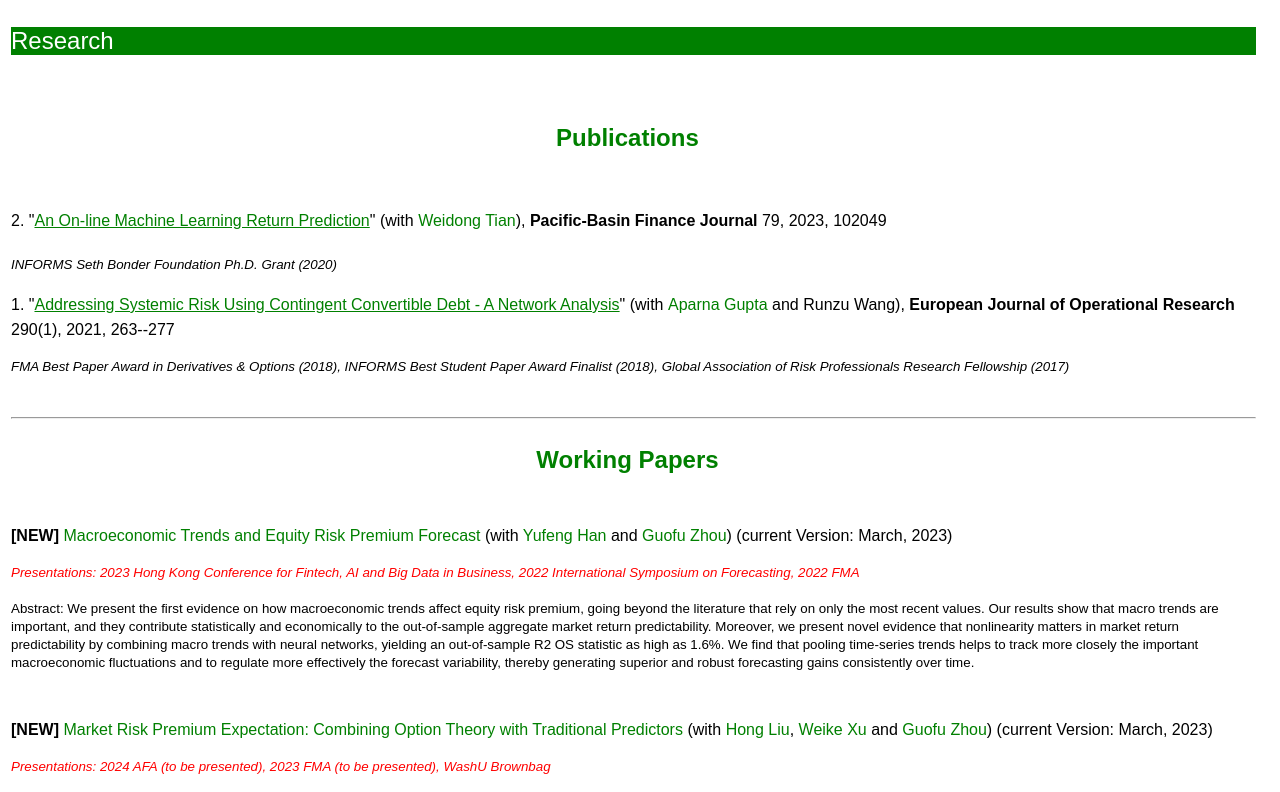
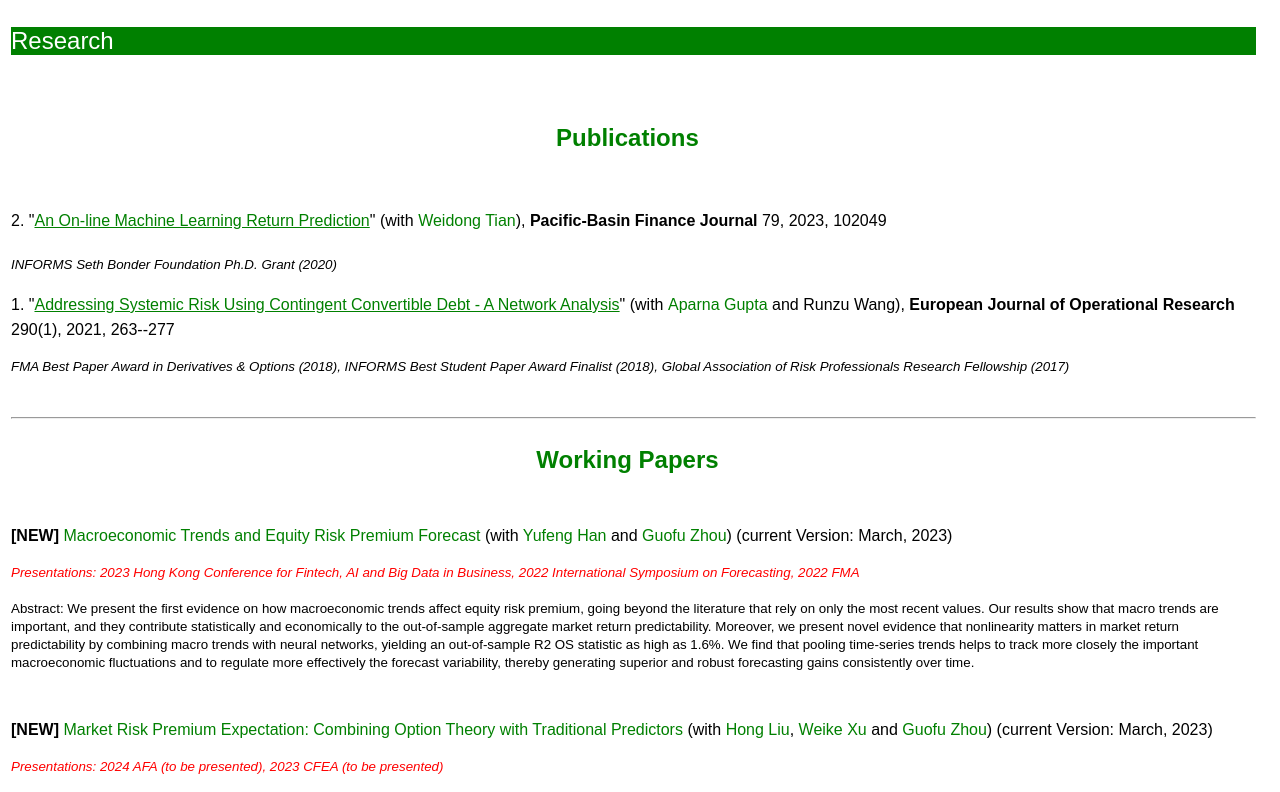
Before and after one commit to JacquesYL/jacquesyl.github.io, a plain HTML site: page research.html in a window 1280 px wide. Shown: the top 792 px of the page. Drawn offline with Linux system fonts and the light colour scheme.

Commit message:
Update research.html

```diff
--- a/research.html
+++ b/research.html
@@ -132,7 +132,7 @@
 <p><a style="margin-top: 0; margin-bottom: 0"><font face="Arial" size="3"><strong>[NEW] </strong><a href="https://papers.ssrn.com/sol3/papers.cfm?abstract_id=4310213" target="_blank" style="color: green; text-decoration: none">Market Risk Premium Expectation: Combining Option Theory with Traditional Predictors</a> (with <a style="color: green; text-decoration: none" href="http://apps.olin.wustl.edu/faculty/liuh/" target="_blank">Hong Liu</a>, <a style="color: green; text-decoration: none" href="https://sites.google.com/view/weikexu" target="_blank">Weike Xu</a> and <a style="color: green; text-decoration: none" href="http://apps.olin.wustl.edu/faculty/zhou/?" target="_blank">Guofu Zhou</a>) (current Version: March, 2023)<br></font> <br>
 
 
-  <small><font face="Arial" color="#FF0000"><i>Presentations: 2024 AFA (to be presented), 2023 FMA (to be presented), WashU Brownbag</i></font></small>
+  <small><font face="Arial" color="#FF0000"><i>Presentations: 2024 AFA (to be presented), 2023 CFEA (to be presented)</i></font></small>
 
   <br> <br>
 
```
